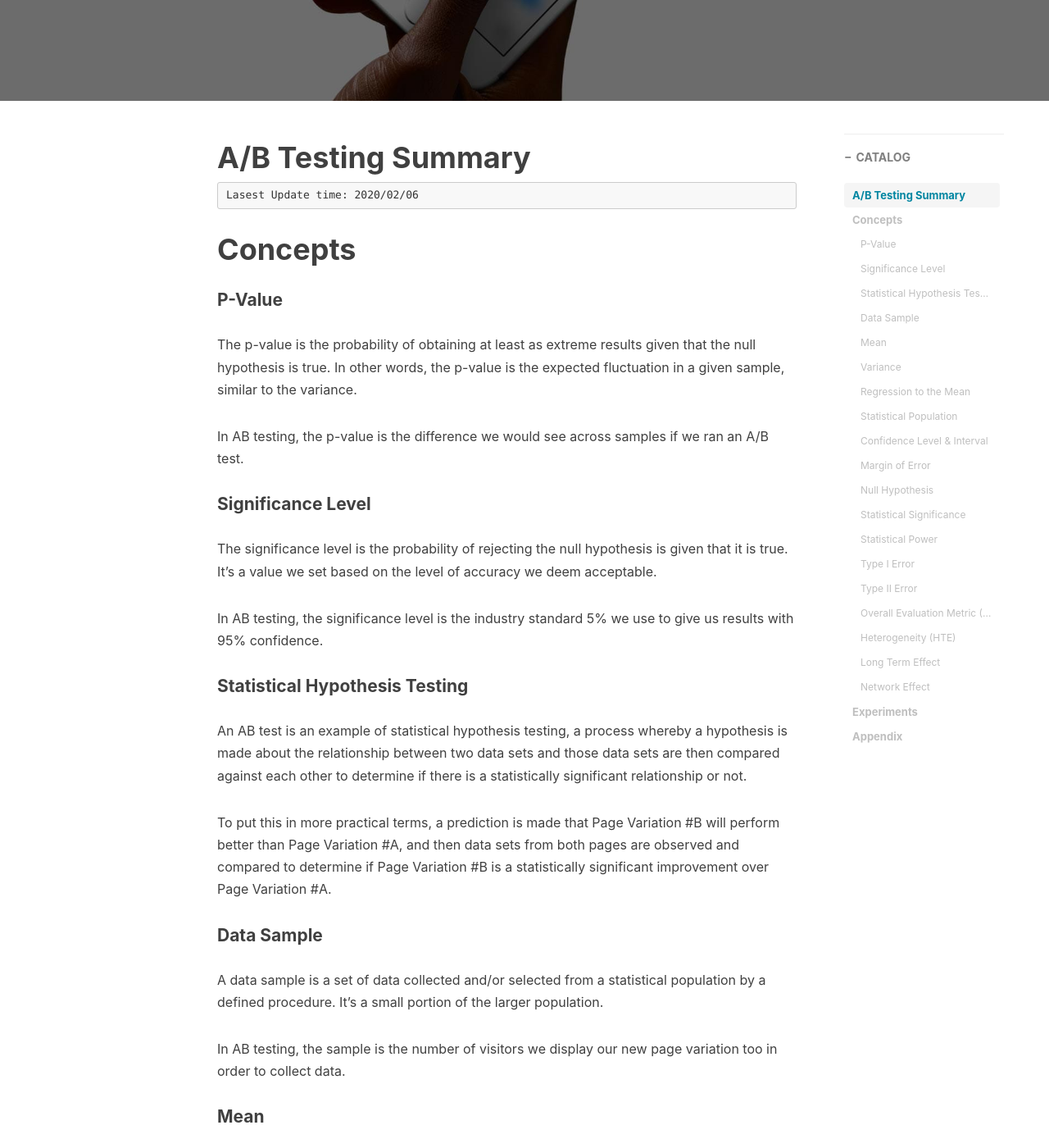
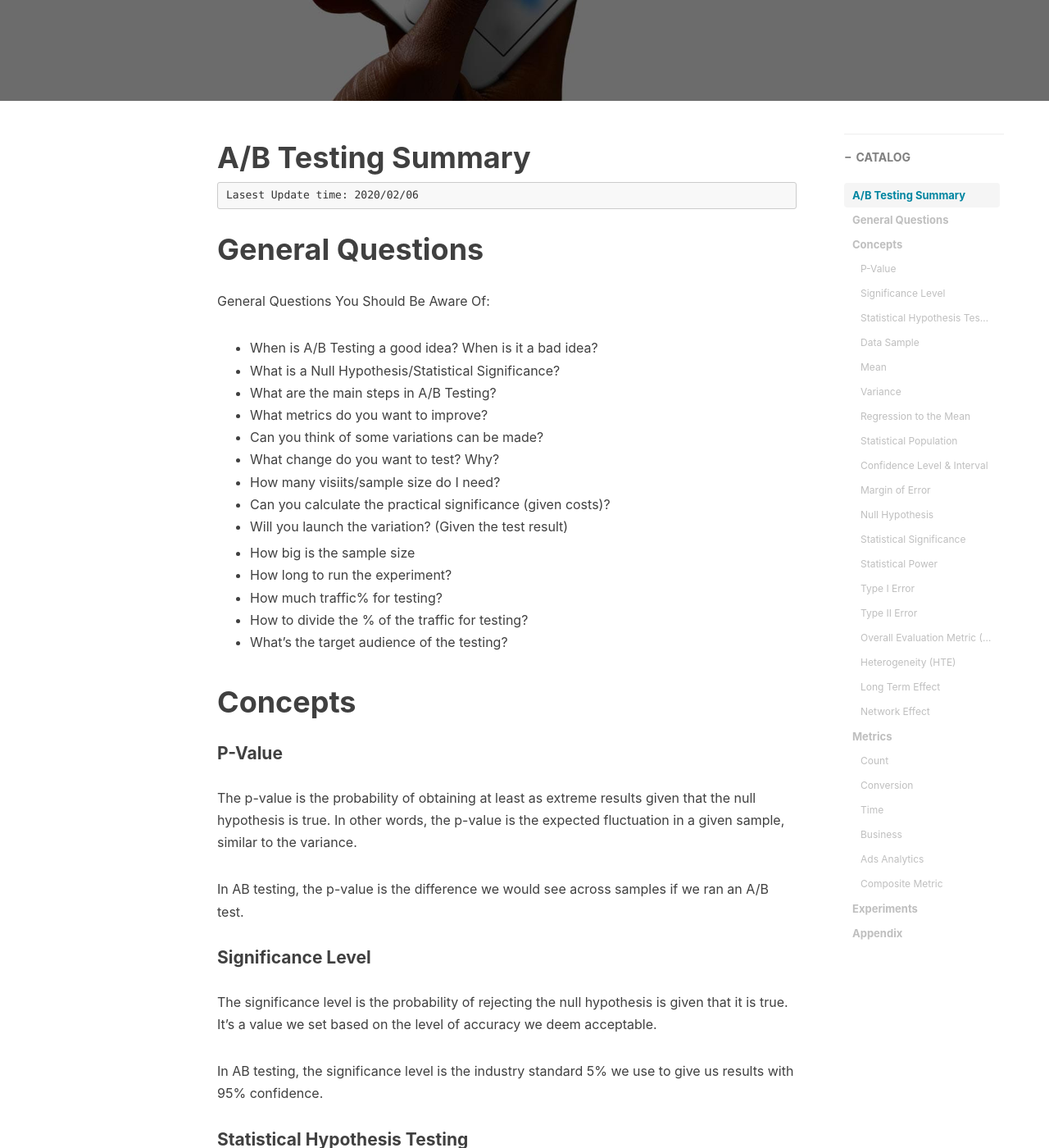
Before and after one commit to XiangkeChen/xiangkechen.github.io, a Jekyll site: the page built from _posts/2020-02-06-A:B-Testing-Summary.md, in a window 1280 px wide and 1400 px high, scrolled down 400 px. Shown: the whole window at 82% size. Built offline with Jekyll 4.4.1, drawn with Linux system fonts in a browser that asks for light colours; nearby versions of some CDN libraries; comment, search, counter and statistics services are not loaded; some of the changed text lies outside the part shown.

Commit message:
Update 2020-02-06-A:B-Testing-Summary.md

````diff
--- a/_posts/2020-02-06-A:B-Testing-Summary.md
+++ b/_posts/2020-02-06-A:B-Testing-Summary.md
@@ -20,6 +20,30 @@ tags:
 ```
 Lasest Update time: 2020/02/06
 ```
+
+
+
+# General Questions
+
+General Questions You Should Be Aware Of:
+
+- When is A/B Testing a good idea? When is it a bad idea?
+- What is a Null Hypothesis/Statistical Significance?
+- What are the main steps in A/B Testing?
+- What metrics do you want to improve?
+- Can you think of some variations can be made?
+- What change do you want to test? Why?
+- How many visiits/sample size do I need?
+- Can you calculate the practical significance (given costs)?
+- Will you launch the variation? (Given the test result)
+
+- How big is the sample size
+- How long to run the experiment?
+- How much traffic% for testing?
+- How to divide the % of the traffic for testing?
+- What's the target audience of the testing?
+
+
 
 
 
@@ -162,13 +186,58 @@ Segment X
 
 
 
+# Metrics
+
+General
+
+
+
+#### Count
+
+- Page View
+- Visit / Session
+- Click
+- Visitor / Unique Visitors
+- Active Users (DAU, MAU)
+
+#### Conversion
+
+- Click Thru Rate (CTR)
+- Click Thru Probability
+- User Click Probability
+- Bounce Rate (people leave rate)
+
+#### Time
+
+- Active Time
+- Page View Duration
+
+#### Business
+
+- Revenue
+- Member
+- Order
+
+#### Ads Analytics
+
+- Impression
+- Click
+
+#### Composite Metric
+
+
+
 
 
 # Experiments
 
-To be Continued
+**Quesions**
 
-
+- How big is the sample size
+- How long to run the experiment?
+- How much traffic% for testing?
+- How to divide the % of the traffic for testing?
+- What's the target audience of the testing?
 
 # Appendix
 
````
